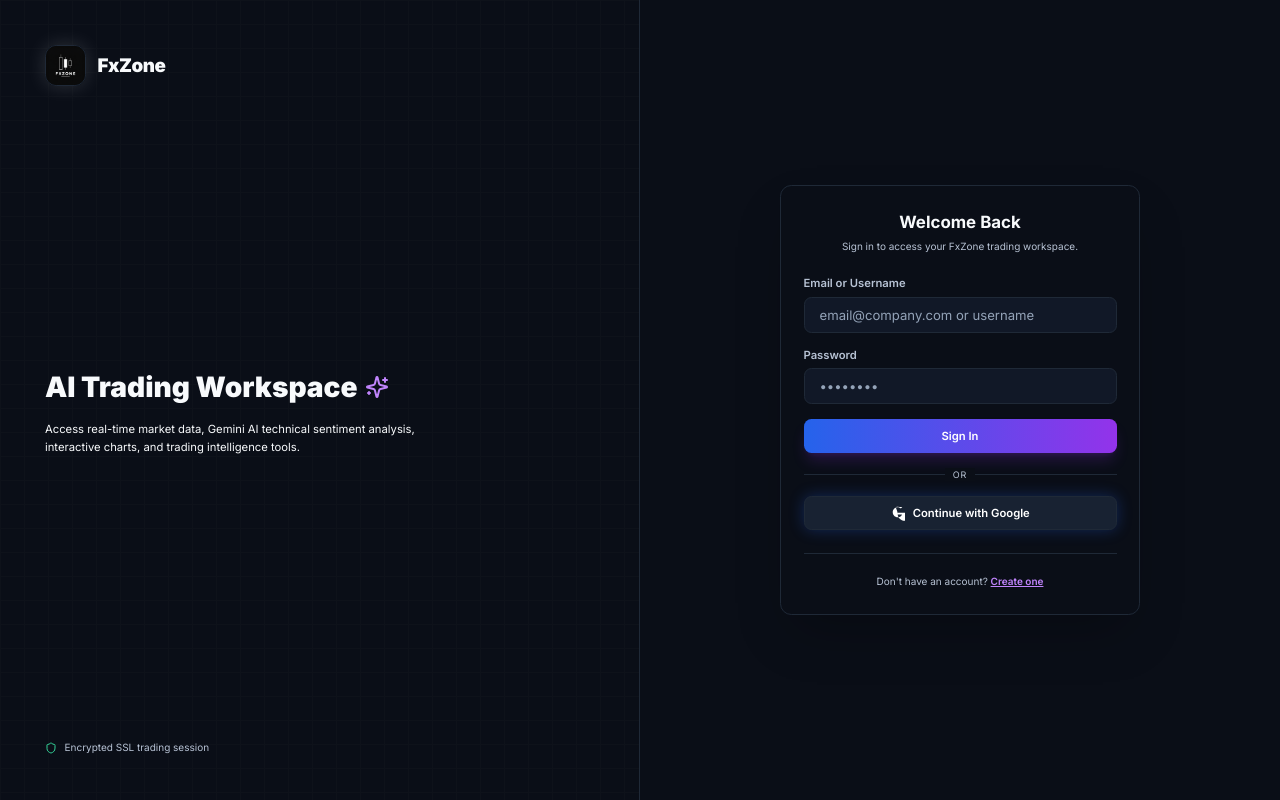
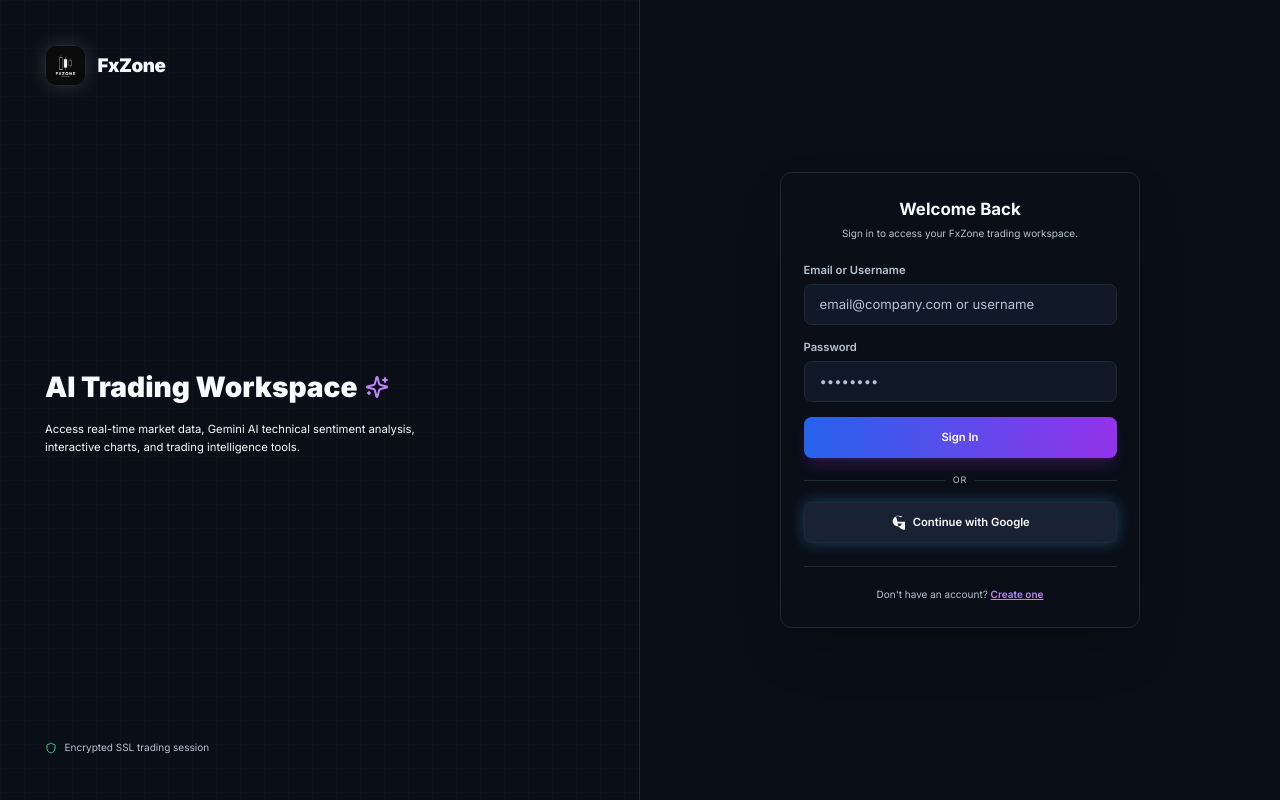
Before and after one commit to Mthobisi-dev/fxzone-platform, a Next.js app in the folder frontend/: page /login in a window 1280 px wide. Built offline with nearby package versions, Linux system fonts and the light colour scheme; no server answers.

Commit message:
feat: unify application shell and ui primitives

```diff
--- a/frontend/components/layout/Navbar.tsx
+++ b/frontend/components/layout/Navbar.tsx
@@ -75,7 +75,7 @@
     <>
       <nav className="h-14 border-b border-zinc-850 bg-zinc-950/80 backdrop-blur-md px-3 sm:px-6 flex items-center justify-between shrink-0 select-none z-40 relative">
         {/* Left Side: Brand Logo */}
-        <div className="flex items-center gap-2 sm:gap-3 cursor-pointer shrink-0" onClick={() => router.push('/dashboard')}>
+        <button type="button" aria-label="Open dashboard" className="flex min-h-11 items-center gap-2 rounded-lg sm:gap-3 shrink-0 focus:outline-none focus-visible:ring-2 focus-visible:ring-[var(--fx-accent)]" onClick={() => router.push('/dashboard')}>
           <Image
             src="/fxzone-logo.jpg"
             alt="FxZone Logo"
@@ -92,7 +92,7 @@
               Trading Intelligence
             </span>
           </div>
-        </div>
+        </button>
 
         {/* Right Side: Navigation Actions */}
         <div className="flex items-center gap-1.5 sm:gap-3 shrink-0">
@@ -100,8 +100,9 @@
           {onToggleAI && (
             <button
               onClick={onToggleAI}
+              aria-label="Toggle AI analyst"
               className={cn(
-                'relative p-1.5 sm:p-2 rounded-lg hover:bg-white/5 transition-all focus:outline-none flex items-center gap-1.5 border text-xs font-semibold shrink-0',
+                'relative flex min-h-11 min-w-11 items-center gap-1.5 rounded-lg border p-1.5 text-xs font-semibold transition-all focus:outline-none focus-visible:ring-2 focus-visible:ring-[var(--fx-accent)] sm:p-2 shrink-0',
                 isAIOpen
                   ? 'bg-blue-600/15 border-blue-500/30 text-blue-400'
                   : 'border-zinc-850 text-zinc-400 hover:text-white'
--- a/frontend/components/layout/Sidebar.tsx
+++ b/frontend/components/layout/Sidebar.tsx
@@ -173,7 +173,7 @@
               aria-label={item.label}
               title={item.label}
               className={cn(
-                'flex h-full flex-1 min-h-0 min-w-0 items-center justify-center rounded-lg font-semibold transition-all',
+                'flex h-full min-h-11 min-w-0 flex-1 items-center justify-center rounded-lg font-semibold transition-all',
                 isActive
                   ? 'text-blue-400 font-bold'
                   : 'text-zinc-500 hover:text-zinc-300'
--- a/frontend/components/layout/ThemeSwitcher.tsx
+++ b/frontend/components/layout/ThemeSwitcher.tsx
@@ -10,7 +10,7 @@
   const { theme, density, setTheme, setDensity } = useTheme();
 
   return (
-    <div className="flex flex-col gap-4 p-4 glass rounded-xl border border-zinc-800/60 max-w-xs">
+    <div className="glass flex max-w-xs flex-col gap-4 rounded-xl border border-[var(--fx-border-subtle)] p-4 text-[var(--fx-text-strong)]">
       <div>
         <h4 className="text-xs font-semibold uppercase tracking-wider text-zinc-400 mb-2">Display Theme</h4>
         <div className="flex flex-col gap-2">
@@ -18,7 +18,7 @@
           <button
             onClick={() => setTheme('dark-terminal')}
             className={cn(
-              'flex items-center gap-2.5 px-3 py-2 rounded-lg text-xs font-medium text-left border transition-all duration-200',
+              'flex min-h-11 items-center gap-2.5 rounded-lg border px-3 py-2 text-left text-xs font-medium transition-all duration-200 focus:outline-none focus-visible:ring-2 focus-visible:ring-[var(--fx-accent)]',
               theme === 'dark-terminal'
                 ? 'bg-zinc-800/80 border-blue-500/50 text-white shadow-[0_0_10px_rgba(59,130,246,0.15)]'
                 : 'bg-zinc-900/40 border-zinc-800/60 text-zinc-400 hover:text-zinc-200 hover:border-zinc-700/50'
@@ -35,7 +35,7 @@
           <button
             onClick={() => setTheme('neon-cyber')}
             className={cn(
-              'flex items-center gap-2.5 px-3 py-2 rounded-lg text-xs font-medium text-left border transition-all duration-200',
+              'flex min-h-11 items-center gap-2.5 rounded-lg border px-3 py-2 text-left text-xs font-medium transition-all duration-200 focus:outline-none focus-visible:ring-2 focus-visible:ring-[var(--fx-accent)]',
               theme === 'neon-cyber'
                 ? 'bg-purple-950/40 border-purple-500/50 text-purple-200 shadow-[0_0_10px_rgba(168,85,247,0.15)]'
                 : 'bg-zinc-900/40 border-zinc-800/60 text-zinc-400 hover:text-zinc-200 hover:border-zinc-700/50'
@@ -52,7 +52,7 @@
           <button
             onClick={() => setTheme('minimal-light')}
             className={cn(
-              'flex items-center gap-2.5 px-3 py-2 rounded-lg text-xs font-medium text-left border transition-all duration-200',
+              'flex min-h-11 items-center gap-2.5 rounded-lg border px-3 py-2 text-left text-xs font-medium transition-all duration-200 focus:outline-none focus-visible:ring-2 focus-visible:ring-[var(--fx-accent)]',
               theme === 'minimal-light'
                 ? 'bg-zinc-100 border-zinc-300 text-zinc-800'
                 : 'bg-zinc-900/40 border-zinc-800/60 text-zinc-400 hover:text-zinc-200 hover:border-zinc-700/50'
--- a/frontend/components/ui/Badge.tsx
+++ b/frontend/components/ui/Badge.tsx
@@ -25,7 +25,7 @@
             // info (blue)
             'bg-blue-500/10 border-blue-500/20 text-blue-400': variant === 'info',
             // neutral (grey)
-            'bg-zinc-800 border-zinc-700 text-zinc-400': variant === 'neutral',
+            'border-[var(--fx-border-subtle)] bg-[var(--fx-bg-elevated)] text-[var(--fx-text-muted)]': variant === 'neutral',
             // purple (neon)
             'bg-purple-500/10 border-purple-500/20 text-purple-400': variant === 'purple',
           },
--- a/frontend/components/ui/Button.tsx
+++ b/frontend/components/ui/Button.tsx
@@ -31,14 +31,14 @@
         ref={ref}
         disabled={disabled || isLoading}
         className={cn(
-          'inline-flex items-center justify-center font-medium rounded-lg transition-all duration-200 focus:outline-none focus:ring-2 focus:ring-blue-500/50 disabled:opacity-50 disabled:pointer-events-none active:scale-[0.98]',
+          'inline-flex min-h-11 items-center justify-center rounded-lg font-medium transition-all duration-200 focus:outline-none focus-visible:ring-2 focus-visible:ring-[var(--fx-accent)] focus-visible:ring-offset-2 focus-visible:ring-offset-[var(--fx-bg-canvas)] disabled:pointer-events-none disabled:opacity-50 active:scale-[0.98]',
           // Variants
           {
-            'bg-blue-600 hover:bg-blue-500 text-white shadow-[0_0_15px_rgba(37,99,235,0.3)]': variant === 'primary',
-            'bg-zinc-800 hover:bg-zinc-700 text-zinc-200 border border-zinc-700': variant === 'secondary',
-            'bg-transparent hover:bg-white/5 text-zinc-400 hover:text-white': variant === 'ghost',
+            'bg-[var(--fx-accent)] text-white shadow-[0_0_15px_color-mix(in_srgb,var(--fx-accent)_30%,transparent)] hover:brightness-110': variant === 'primary',
+            'border border-[var(--fx-border-subtle)] bg-[var(--fx-bg-elevated)] text-[var(--fx-text-strong)] hover:brightness-110': variant === 'secondary',
+            'bg-transparent text-[var(--fx-text-muted)] hover:bg-[var(--fx-bg-elevated)] hover:text-[var(--fx-text-strong)]': variant === 'ghost',
             'bg-red-600 hover:bg-red-500 text-white shadow-[0_0_15px_rgba(220,38,38,0.3)]': variant === 'danger',
-            'bg-transparent border border-zinc-700 hover:border-zinc-500 text-zinc-300 hover:text-white': variant === 'outline',
+            'border border-[var(--fx-border-subtle)] bg-transparent text-[var(--fx-text-strong)] hover:bg-[var(--fx-bg-elevated)]': variant === 'outline',
             'bg-purple-600 hover:bg-purple-500 text-white neon-glow-purple shadow-[0_0_15px_rgba(147,51,234,0.4)]': variant === 'neon',
           },
           // Sizes
--- a/frontend/components/ui/Card.tsx
+++ b/frontend/components/ui/Card.tsx
@@ -15,10 +15,10 @@
       <div
         ref={ref}
         className={cn(
-          'rounded-xl border transition-all duration-200',
+          'rounded-xl border border-[var(--fx-border-subtle)] bg-[var(--fx-bg-surface)] text-[var(--fx-text-strong)] transition-all duration-200',
           // Variants
           {
-            'bg-zinc-900 border-zinc-800 text-white': variant === 'default',
+            'bg-[var(--fx-bg-surface)] border-[var(--fx-border-subtle)] text-[var(--fx-text-strong)]': variant === 'default',
             'glass': variant === 'glass',
             'glass-strong': variant === 'glass-strong',
             'theme-neon-cyber:border-purple-500/30 theme-neon-cyber:shadow-[0_0_15px_rgba(168,85,247,0.1)]': variant === 'neon',
@@ -31,7 +31,7 @@
             'neon-glow-pink border-pink-500/20': glowColor === 'pink',
           },
           // Hoverable
-          hoverable && 'hover:scale-[1.01] hover:border-zinc-700/50 hover:bg-white/[0.02] cursor-pointer',
+          hoverable && 'cursor-pointer hover:scale-[1.01] hover:border-[var(--fx-accent)] hover:bg-[var(--fx-bg-elevated)]',
           className
         )}
         {...props}
--- a/frontend/components/ui/Input.tsx
+++ b/frontend/components/ui/Input.tsx
@@ -15,7 +15,7 @@
     return (
       <div className="w-full flex flex-col gap-1.5">
         {label && (
-          <label htmlFor={id} className="text-xs font-semibold text-zinc-400 select-none">
+          <label htmlFor={id} className="select-none text-xs font-semibold text-[var(--fx-text-muted)]">
             {label}
           </label>
         )}
@@ -30,7 +30,7 @@
             ref={ref}
             type={type}
             className={cn(
-              'w-full bg-zinc-900/60 border border-zinc-800 focus:border-zinc-700 rounded-lg px-4 py-2 text-sm text-white placeholder-zinc-500 focus:outline-none focus:ring-2 focus:ring-blue-500/20 transition-all duration-200',
+              'min-h-11 w-full rounded-lg border border-[var(--fx-border-subtle)] bg-[var(--fx-bg-surface)] px-4 py-2 text-sm text-[var(--fx-text-strong)] placeholder:text-[var(--fx-text-muted)] transition-all duration-200 focus:outline-none focus-visible:border-[var(--fx-accent)] focus-visible:ring-2 focus-visible:ring-[var(--fx-accent)]/20',
               {
                 'pl-10': leftIcon,
                 'pr-10': rightIcon,
```
Also changed, not shown: 1 other file (tests, documents, lock files or other folders).
